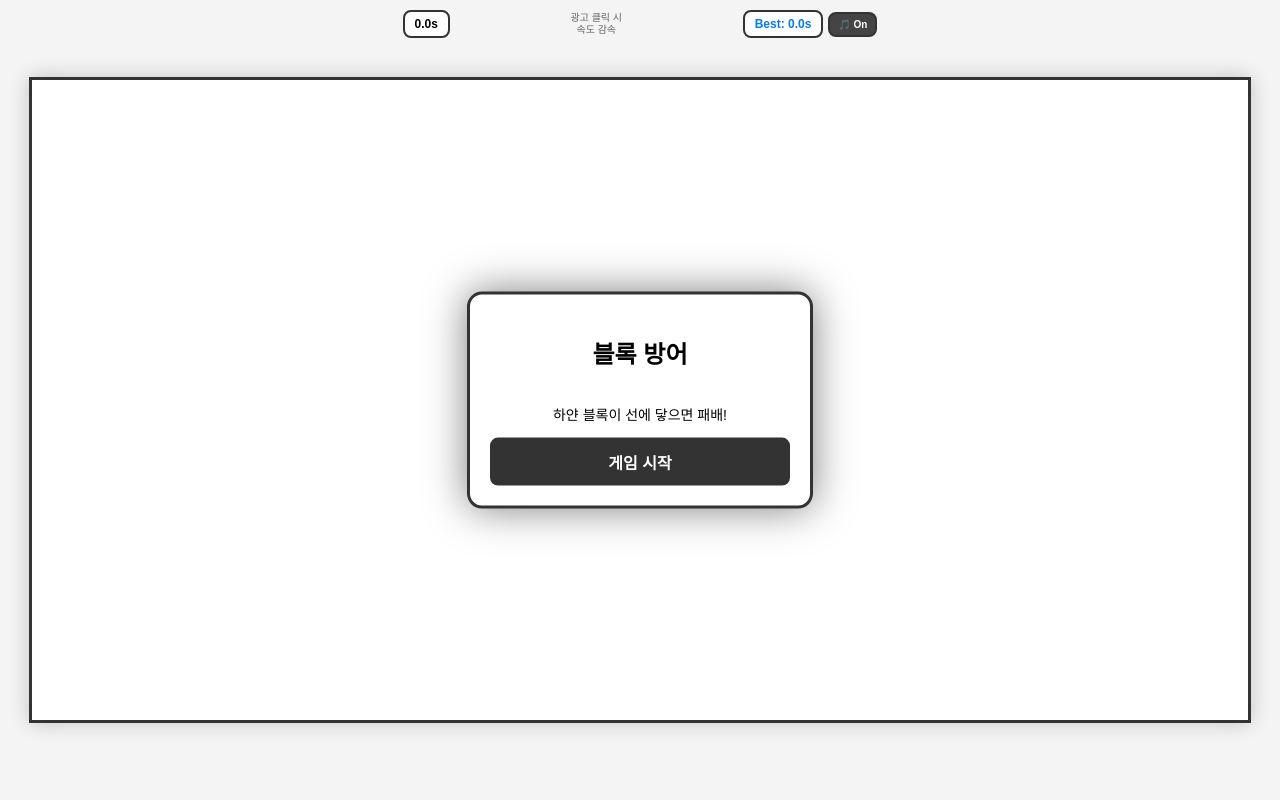
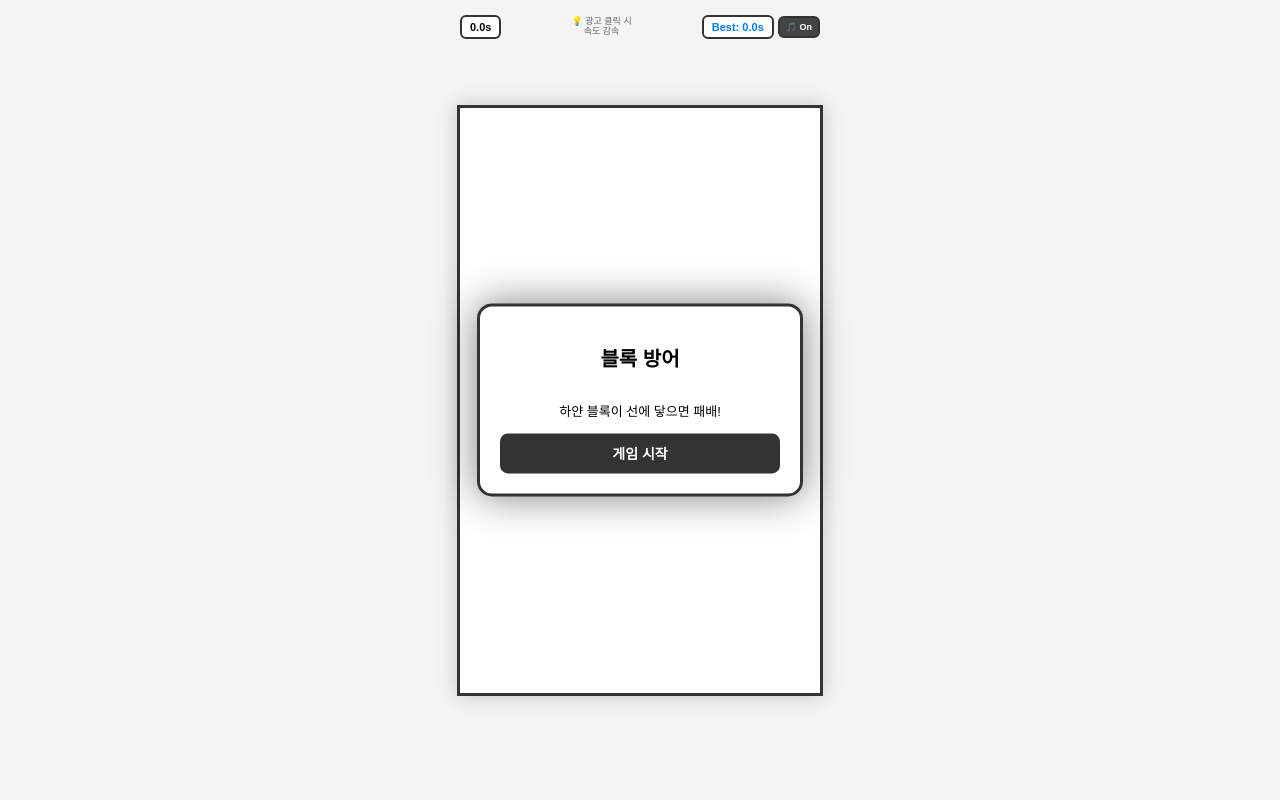
Before and after one commit to wealthsmurf/lookaut, a FastAPI app: page / in a window 1280 px wide. Run offline with FastAPI, Linux system fonts and the light colour scheme.

Commit message:
Update index.html

```diff
--- a/templates/index.html
+++ b/templates/index.html
@@ -12,55 +12,64 @@
             touch-action: manipulation;
         }
         #game-wrapper {
-            position: relative; width: 100%; max-width: 500px; height: 100%;
-            display: flex; flex-direction: column; justify-content: center; align-items: center;
+            position: relative;
+            width: 100%;
+            max-width: 400px; /* 최대 너비를 더 줄임 */
+            height: 100%;
+            display: flex;
+            flex-direction: column;
+            justify-content: center;
+            align-items: center;
         }
         canvas {
             background: #ffffff; border: 3px solid #333;
             box-shadow: 0 0 20px rgba(0,0,0,0.2);
-            width: 95vw; height: auto; max-height: 80vh;
+            /* 화면 점유율을 80%로 축소 */
+            width: 80vw;
+            max-width: 360px;
+            height: auto;
+            max-height: 75vh;
         }
         .panel {
             display: none; position: absolute; top: 50%; left: 50%;
             transform: translate(-50%, -50%); background: white;
             padding: 20px; border-radius: 15px; border: 3px solid #333;
             text-align: center; z-index: 100; box-shadow: 0 0 40px rgba(0,0,0,0.5);
-            width: 80%; max-width: 300px;
+            width: 75%; max-width: 280px;
         }
         button {
-            padding: 12px 25px; background: #333;
+            padding: 10px 20px; background: #333;
             color: white; border: none; border-radius: 8px;
-            cursor: pointer; font-weight: bold; font-size: 16px;
+            cursor: pointer; font-weight: bold; font-size: 14px;
         }
 
-        /* 상단 UI 패널 레이아웃 수정 */
         #ui-panel {
-            position: absolute; top: 10px; width: 95%;
+            position: absolute; top: 15px;
+            width: 80vw; /* 캔버스와 동일한 너비 */
+            max-width: 360px;
             display: flex; justify-content: space-between; align-items: center;
             pointer-events: none; z-index: 10;
         }
         .info-box {
-            background: rgba(255, 255, 255, 0.9); padding: 5px 10px;
-            border-radius: 8px; border: 2px solid #333; font-weight: bold; font-size: 12px;
-            pointer-events: auto; /* 버튼 클릭을 위해 설정 */
+            background: rgba(255, 255, 255, 0.9); padding: 4px 8px;
+            border-radius: 6px; border: 2px solid #333; font-weight: bold; font-size: 11px;
+            pointer-events: auto;
         }
-        .right-ui-group { display: flex; align-items: center; gap: 5px; }
+        .right-ui-group { display: flex; align-items: center; gap: 4px; }
 
         #mute-btn {
             background: #444; color: white; border: 2px solid #333;
-            padding: 5px 8px; border-radius: 8px; font-size: 10px;
-            cursor: pointer; pointer-events: auto; margin-top: 0; /* 기존 마진 제거 */
+            padding: 4px 6px; border-radius: 6px; font-size: 9px;
+            cursor: pointer; pointer-events: auto;
         }
-        .tip-box { font-size: 10px; color: #666; text-align: center; line-height: 1.2; }
+        .tip-box { font-size: 9px; color: #666; text-align: center; line-height: 1.1; }
     </style>
 </head>
 <body>
     <div id="game-wrapper">
         <div id="ui-panel">
             <div id="time-display" class="info-box">0.0s</div>
-
-            <div class="tip-box"> 광고 클릭 시<br>속도 감속</div>
-
+            <div class="tip-box">💡 광고 클릭 시<br>속도 감속</div>
             <div class="right-ui-group">
                 <div id="best-display" class="info-box" style="color: #007bff;">Best: 0.0s</div>
                 <button id="mute-btn" onclick="toggleMute(event)">🎵 On</button>
@@ -70,20 +79,20 @@
         <canvas id="gameCanvas"></canvas>
 
         <div id="start-overlay" class="panel" style="display: flex; flex-direction: column;">
-            <h2>블록 방어</h2>
-            <p style="font-size: 14px;">하얀 블록이 선에 닿으면 패배!</p>
+            <h2 style="font-size: 20px;">블록 방어</h2>
+            <p style="font-size: 13px;">하얀 블록이 선에 닿으면 패배!</p>
             <button onclick="startGame()">게임 시작</button>
         </div>
 
         <div id="ad-modal" class="panel">
-            <h3 style="margin-top: 0;">광고</h3>
-            <div id="ad-content">여기에 광고가 표시됩니다.</div>
+            <h3 style="margin-top: 0; font-size: 18px;">광고</h3>
+            <div id="ad-content" style="font-size: 14px; min-height: 60px; display: flex; align-items: center; justify-content: center; background: #eee; margin-bottom: 10px; border-radius: 5px;">여기에 광고가 표시됩니다.</div>
             <button onclick="closeAd()">닫기</button>
         </div>
 
         <div id="game-over-panel" class="panel">
-            <h2>GAME OVER</h2>
-            <div id="final-time-val" style="font-size: 24px; font-weight: bold;">0.0s</div>
+            <h2 style="font-size: 20px;">GAME OVER</h2>
+            <div id="final-time-val" style="font-size: 22px; font-weight: bold; margin-bottom: 10px;">0.0s</div>
             <button onclick="location.reload()">다시하기</button>
         </div>
     </div>
```
